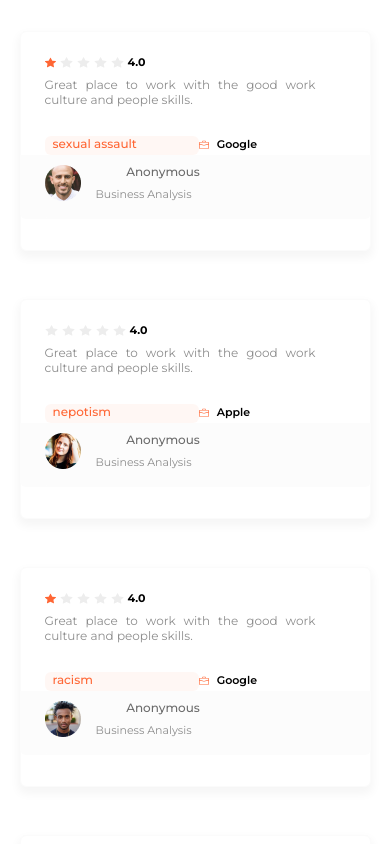
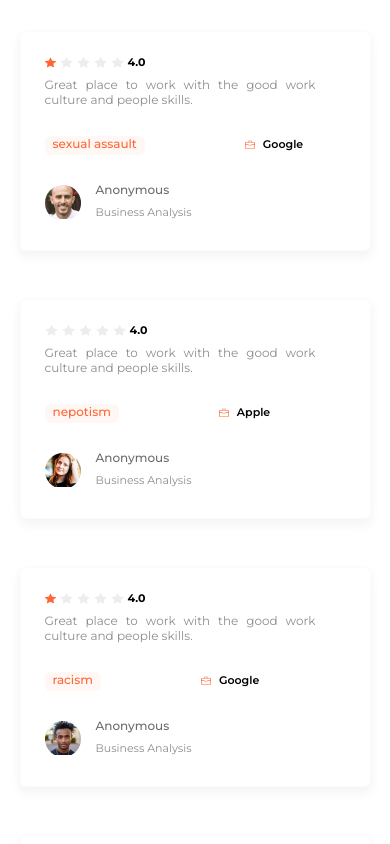
Before and after one commit to Dreezy305/Business-Landing, a React (Create React App) app: page / in a window 390 px wide. Shown: the part 880-1724 px from the top of the page. Built offline with nearby package versions, Linux system fonts and the light colour scheme.

Commit message:
mobile responsiveness

```diff
--- a/src/App.css
+++ b/src/App.css
@@ -36,6 +36,22 @@
   .App {
     overflow: hidden;
   }
+
+  .featuredBottom {
+    white-space: nowrap;
+    background: none !important;
+    box-shadow: none !important;
+  }
+  /*.featuredBottom > img {
+    margin-top: 32px !important;
+  }
+  .featuredBottom > h5 {
+    margin-top: 31px !important;
+    margin-right: 146px !important;
+  }*/
+  /*.featuredBottom > p {
+    padding-bottom: 20px;
+  }*/
 }
 
 @media screen and (max-width: 720px) {
--- a/src/components/featured.js
+++ b/src/components/featured.js
@@ -80,7 +80,7 @@ function Featured() {
                         <span>{item.company}</span>
                       </p>
                     </div>
-                    <div className="featured_card--bottom pb-2">
+                    <div className="featured_card--bottom featuredBottom pb-2">
                       <img src={item.pic} className="" alt="..." />
                       <h5 className="">Anonymous</h5>
                       <p className="">Business Analysis</p>
--- a/src/styles/globals.scss
+++ b/src/styles/globals.scss
@@ -489,6 +489,49 @@
 
   .featured {
     p {
+      width: 100%;
+      margin: auto;
+    }
+    &_card {
+      width: 80%;
+      p {
+        margin: 0;
+      }
+      &--mid {
+        display: flex !important;
+        flex-direction: row !important;
+        justify-content: space-evenly !important;
+        p {
+          &:nth-child(1) {
+            width: auto;
+            white-space: nowrap !important;
+            margin-right: 100px;
+          }
+        }
+      }
+      &--bottom {
+        img {
+          margin-top: 32px !important;
+        }
+        h5 {
+          margin-top: 31px !important;
+          margin-right: 146px !important;
+        }
+      }
+    }
+  }
+
+  .subscribe {
+  }
+}
+
+@media screen and (max-width: 720px) {
+  .App {
+    overflow: hidden;
+  }
+
+  .featured {
+    p {
       width: 90%;
       margin: auto;
     }
@@ -499,9 +542,15 @@
       }
       &--mid {
       }
+      &--bottom {
+        img {
+          margin-top: 30px !important;
+        }
+        h5 {
+          margin-top: 28px !important;
+          margin-right: 310px !important;
+        }
+      }
     }
   }
-
-  .subscribe {
-  }
 }
```
